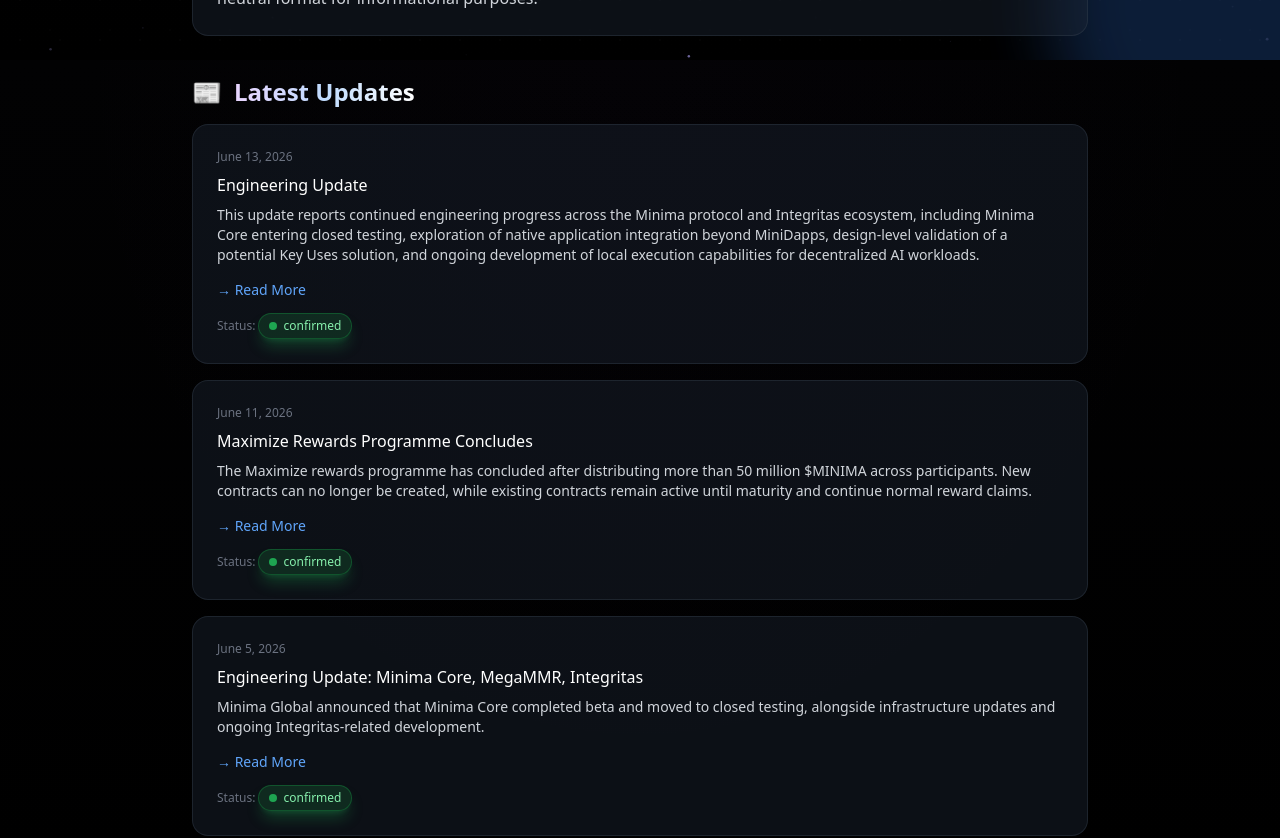
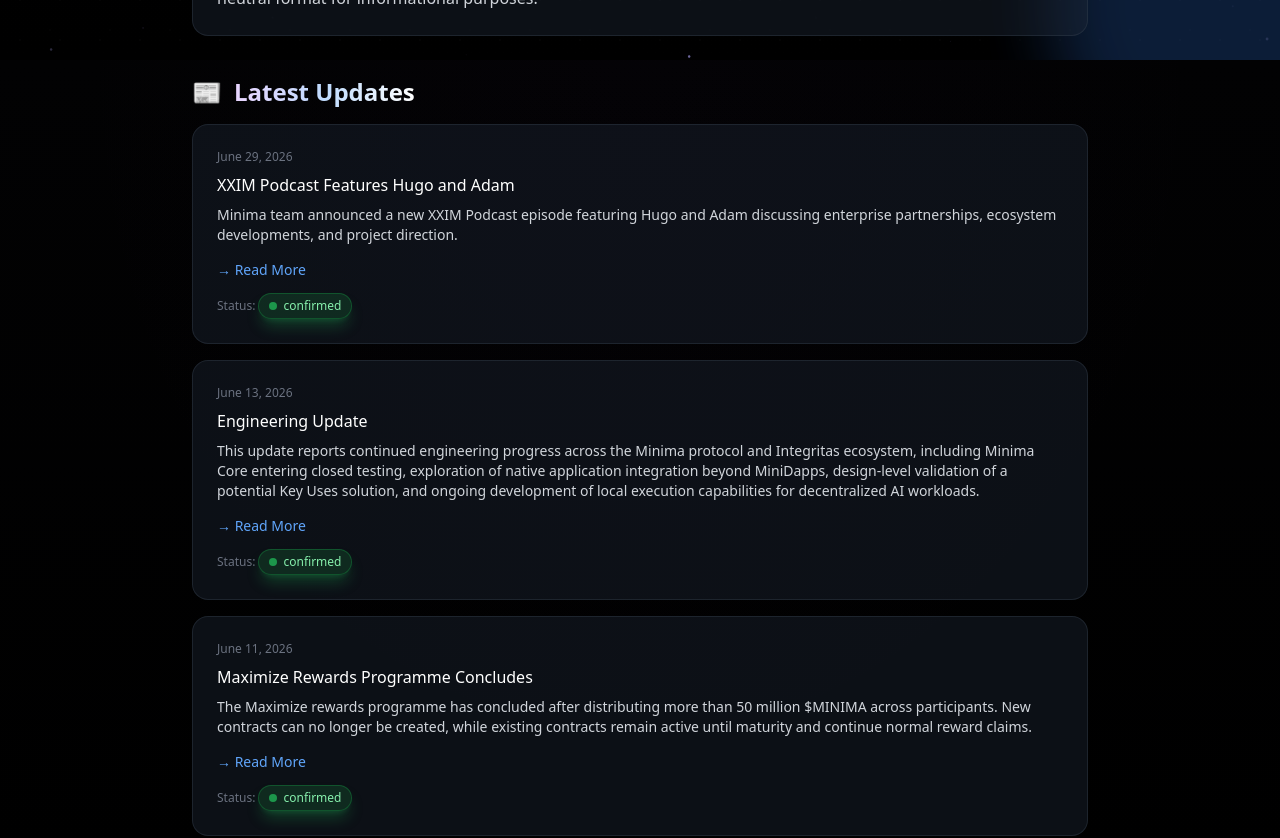
Before and after one commit to KuA1bo/minimaverse-site, a Next.js app: page /news in a window 1280 px wide. Shown: the part 740-1578 px from the top of the page. Built offline with nearby package versions, Linux system fonts and the light colour scheme.

Commit message:
feat: add XXIM Podcast episode to news archive and RSS
- Add news article data to src/data/news.ts
- Update homepage ticker with new internal article link
- Add news card to /news page archive
- Add entry to RSS feed with correct metadata

```diff
--- a/src/app/news/page.tsx
+++ b/src/app/news/page.tsx
@@ -1,6 +1,6 @@
 // src/app/news/page.tsx
 // News page - latest updates and announcements about Minima Protocol
-// Updated: Added Engineering Update, internal navigation support [13.06.2026]
+// Updated: Added XXIM Podcast Features Hugo and Adam, internal navigation support [29.06.2026]
 
 import Link from 'next/link';
 import JsonLd from '@/components/JsonLd';
@@ -234,6 +234,13 @@
 
           <div className="space-y-4">
             {[
+              {
+                date: 'June 29, 2026',
+                title: 'XXIM Podcast Features Hugo and Adam',
+                text: "Minima team announced a new XXIM Podcast episode featuring Hugo and Adam discussing enterprise partnerships, ecosystem developments, and project direction.",
+                link: { href: '/news/xxim-podcast-hugo-adam-interview', text: '→ Read More' },
+                status: 'confirmed' as const
+              },
               {
                 date: 'June 13, 2026',
                 title: 'Engineering Update',
@@ -505,11 +512,11 @@
           </p>
         </div>
 
-        {/* Last Updated - UPDATED DATE to June 13, 2026 */}
+        {/* Last Updated - UPDATED DATE to June 29, 2026 */}
         <section className="border-t border-gray-700/40 pt-6 opacity-0 animate-fade-in-up delay-300">
           <p className="text-gray-500 text-sm flex items-center gap-2">
             <span className="w-2 h-2 bg-green-500 rounded-full animate-pulse" />
-            Last updated: June 13, 2026
+            Last updated: June 29, 2026
           </p>
         </section>
 
--- a/src/app/page.tsx
+++ b/src/app/page.tsx
@@ -2,7 +2,7 @@
 
 // src/app/page.tsx
 // Home page - Minimaverse independent information hub
-// Updated: Ticker links to internal news page [13.06.2026]
+// Updated: Ticker links to internal news page [29.06.2026]
 
 import { useRef, useState, useLayoutEffect } from 'react';
 import Link from 'next/link';
@@ -144,13 +144,13 @@
   // Added mr-2 to the last span so the next copy's leading dot has a proper space
   const content = (
     <Link
-      href="/news/engineering-update-2026-06-13"
+      href="/news/xxim-podcast-hugo-adam-interview"
       className="flex items-center whitespace-nowrap text-gray-400 hover:text-purple-400 transition-colors duration-200"
     >
       <span>•</span>
       <span className="ml-2 font-mono uppercase tracking-wider">Latest Verified Updates</span>
       <span className="mx-2">•</span>
-      <span className="mr-2">Minima Core in closed testing, native application architecture expansion, Key Uses solution validated, Integritas edge deployment progress</span>
+      <span className="mr-2">XXIM Podcast episode featuring Hugo and Adam discussing enterprise partnerships and ecosystem developments</span>
     </Link>
   );
 
@@ -310,7 +310,7 @@
         </div>
 
         <section className="border-t border-gray-700/40 pt-6 opacity-0 animate-fade-in-up delay-300">
-          <p className="text-gray-500 text-sm flex items-center gap-2"><span className="w-2 h-2 bg-green-500 rounded-full animate-pulse" />Last updated: 13 июня 26</p>
+          <p className="text-gray-500 text-sm flex items-center gap-2"><span className="w-2 h-2 bg-green-500 rounded-full animate-pulse" />Last updated: June 29, 2026</p>
         </section>
       </article>
     </div>
--- a/src/app/rss.xml/route.ts
+++ b/src/app/rss.xml/route.ts
@@ -1,7 +1,7 @@
 // src/app/rss.xml/route.ts
 // RSS feed generator for Minimaverse - static pages + verified news items
 // NOTE: When adding a new page or news item, add it to the respective array below.
-// Updated: Added Engineering Update [13.06.2026]
+// Updated: Added XXIM Podcast Features Hugo and Adam [29.06.2026]
 import RSS from 'rss';
 import { NextResponse } from 'next/server';
 
@@ -28,6 +28,12 @@
 
   // Verified news items - add new entries here with confirmed status only
   const newsItems = [
+    {
+      title: 'XXIM Podcast Features Hugo and Adam',
+      url: 'https://minimaverse.com/news/xxim-podcast-hugo-adam-interview',
+      desc: 'Minima team announced a new XXIM Podcast episode featuring Hugo and Adam discussing enterprise partnerships, ecosystem developments, and project direction. Source: MinimaGlobal/602. Status: confirmed.',
+      date: new Date('2026-06-29'),
+    },
     {
       title: 'Engineering Update',
       url: 'https://minimaverse.com/news/engineering-update-2026-06-13',
--- a/src/data/news.ts
+++ b/src/data/news.ts
@@ -1,7 +1,7 @@
 // src/data/news.ts
 // Centralized news data source for Minimaverse
 // All verified news articles are stored here and rendered via dynamic route /news/[slug]
-// Updated: Engineering Update [13.06.2026]
+// Updated: XXIM Podcast Features Hugo and Adam [29.06.2026]
 
 export interface NewsArticle {
   slug: string;
@@ -18,6 +18,34 @@
 }
 
 export const newsArticles: NewsArticle[] = [
+  {
+    slug: 'xxim-podcast-hugo-adam-interview',
+    date: '2026-06-29',
+    displayDate: 'June 29, 2026',
+    title: 'XXIM Podcast Features Hugo and Adam',
+    summary:
+      'Minima team announced a new XXIM Podcast episode featuring Hugo and Adam discussing enterprise partnerships, ecosystem developments, and project direction.',
+    details: [
+      {
+        label: 'Participants',
+        text: 'Hugo and Adam.',
+      },
+      {
+        label: 'Topics Covered',
+        text: 'Enterprise partnerships, ecosystem developments, ongoing initiatives.',
+      },
+      {
+        label: 'Format',
+        text: 'Video interview published on YouTube.',
+      },
+      {
+        label: 'Note',
+        text: 'Third-party media appearance, no new protocol features or roadmap changes.',
+      },
+    ],
+    source: 'https://t.me/MinimaGlobal/602',
+    sourceLabel: 'Official Telegram Announcement — MinimaGlobal/602',
+  },
   {
     slug: 'engineering-update-2026-06-13',
     date: '2026-06-13',
```
